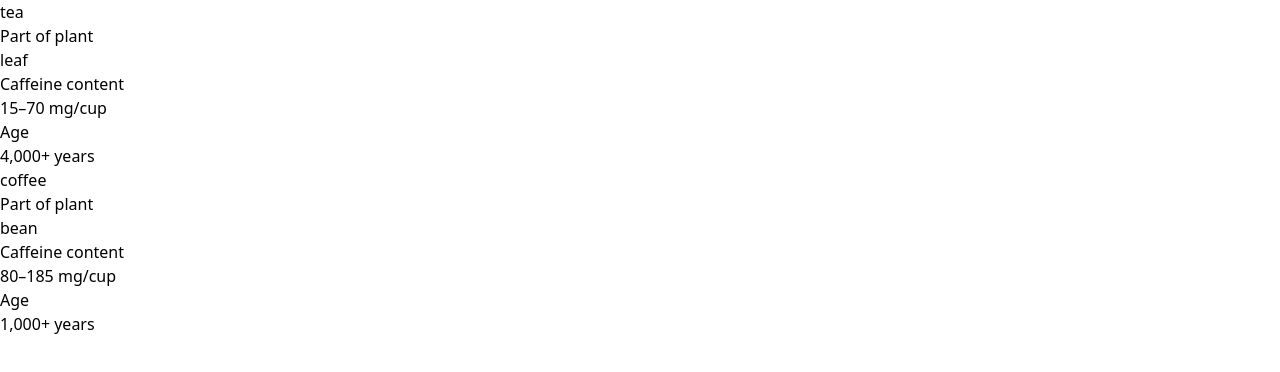
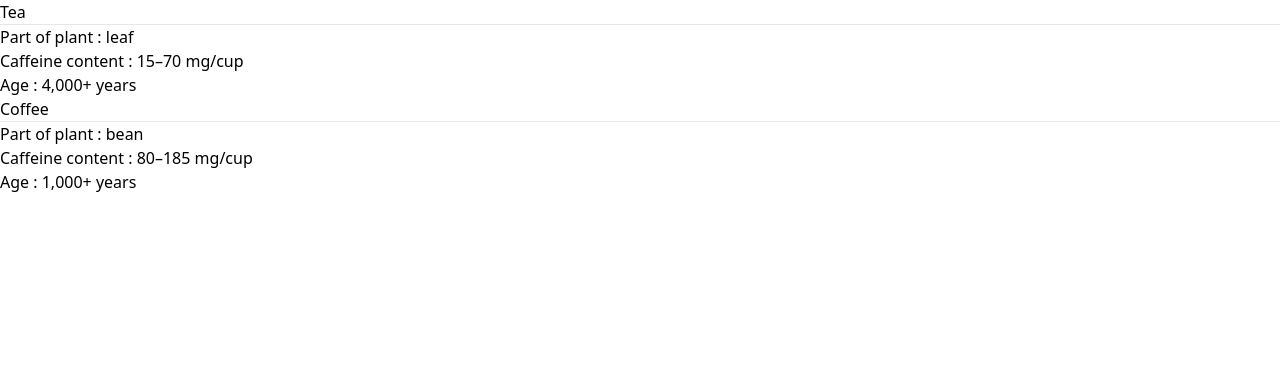
Before and after one commit to believeharsh/Web-Features-React, a React (Vite) app: page / in a window 1280 px wide. Shown: the top 372 px of the page. Built offline with nearby package versions, Linux system fonts and the light colour scheme.

Commit message:
understood conditional redering in react pretty well

```diff
--- a/src/components/Conditional-Rendering/Conditional.jsx
+++ b/src/components/Conditional-Rendering/Conditional.jsx
@@ -16,25 +16,37 @@
 
   function Drink({ name }) {
     let part, caffeine, age;
-    if (name === 'tea') {
+    if (name === 'Tea') {
       part = 'leaf';
       caffeine = '15–70 mg/cup';
       age = '4,000+ years';
-    } else if (name === 'coffee') {
+    } else if (name === 'Coffee') {
       part = 'bean';
       caffeine = '80–185 mg/cup';
       age = '1,000+ years';
     }
+
+    // the same thing can be done by using ternory operator but you can choose whom you'd like to go with!
+
     return (
-      <section>
-        <h1>{name}</h1>
-        <dl>
-          <dt>Part of plant</dt>
-          <dd>{part}</dd>
-          <dt>Caffeine content</dt>
-          <dd>{caffeine}</dd>
-          <dt>Age</dt>
-          <dd>{age}</dd>
+      <section className="bg-slate-900 border-white border-1 px-2 py-2 text-white">
+        <h1 className="text-2xl font-mono">{name}</h1>
+        {
+            <hr/>
+        }
+        <dl className="border-dashed border-[1px] border-white mt-2 rounded-xl px-2 py-2">
+          <dt>Part of plant
+          <span> { " : " + part}</span>
+          </dt>
+
+          <dt>Caffeine content
+          <span> { " : " + caffeine} </span>
+          </dt>
+
+          <dt>Age
+          <span> { " : " + age}</span>
+          </dt>
+
         </dl>
       </section>
     );
@@ -64,8 +76,8 @@
 
     // </div>
     <div>
-    <Drink name="tea" />
-    <Drink name="coffee" />
+    <Drink name="Tea" />
+    <Drink name="Coffee" />
   </div>
   )
 }
```
